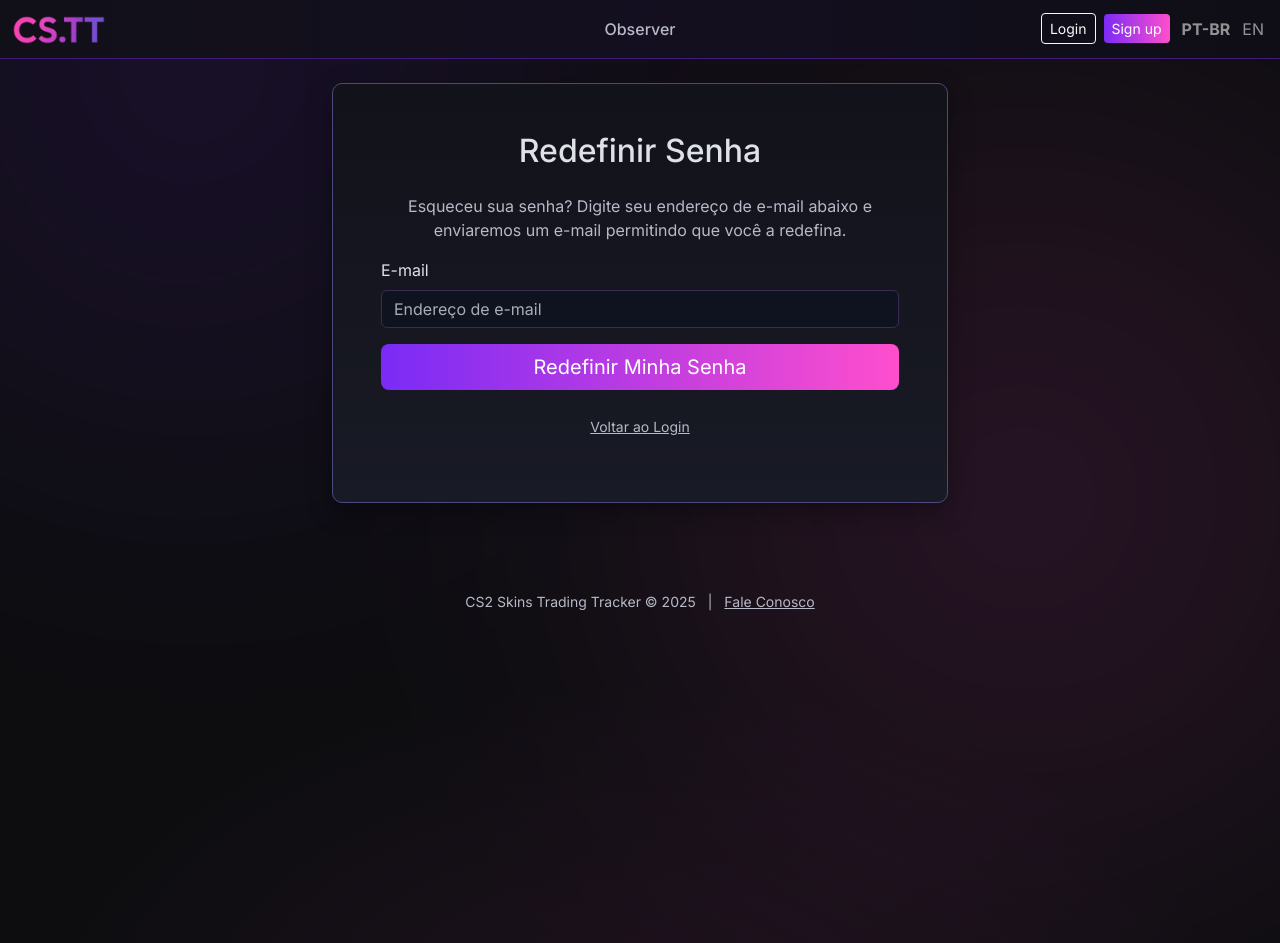
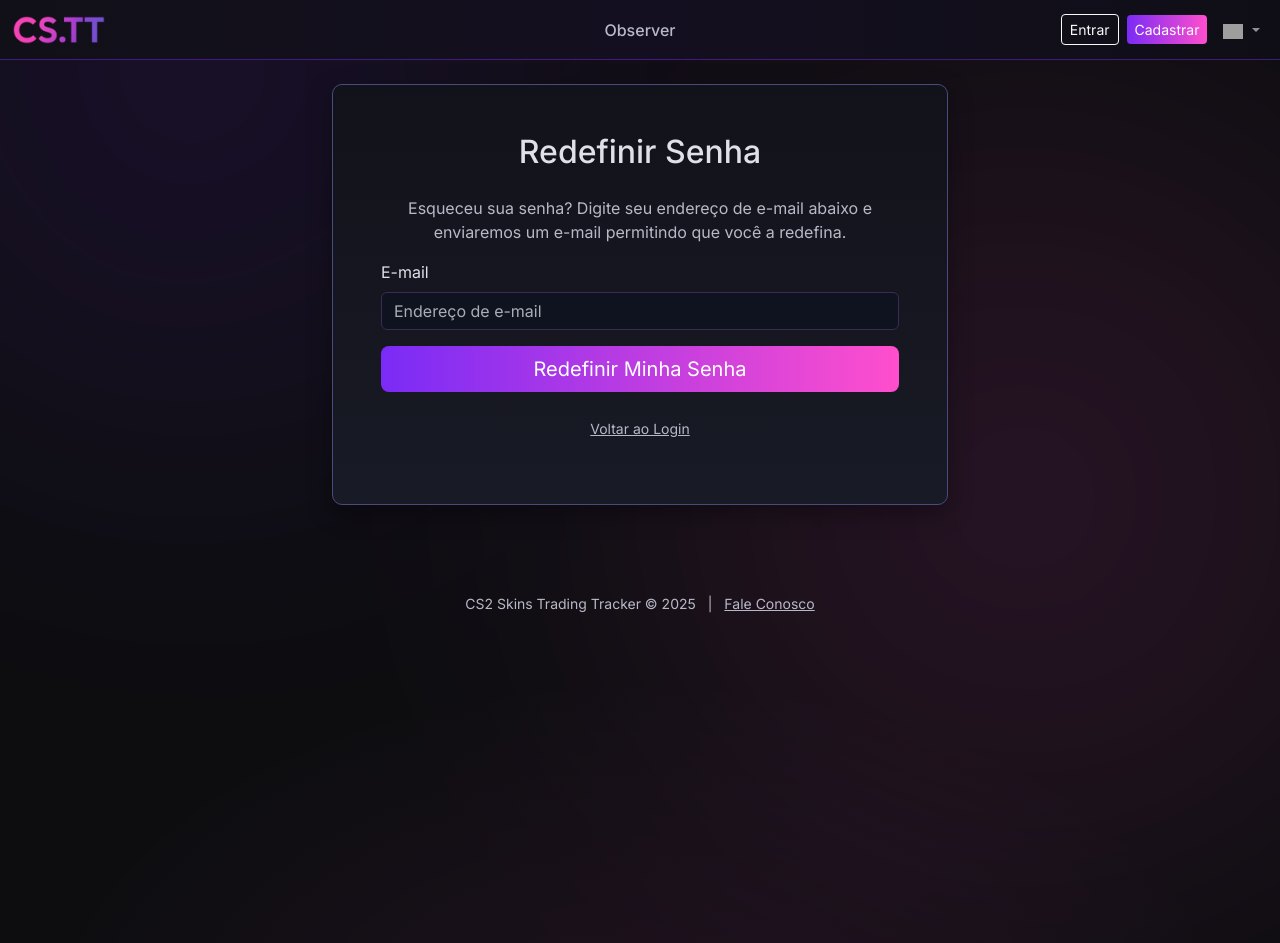
Before and after one commit to FCancella/Skins-Trading-Tracker, a Django app: page /accounts/password/reset/ in a window 1280 px wide. Run offline with Django 4.2, Linux system fonts and the light colour scheme; some web fonts are replaced; grey boxes are pictures that could not be loaded.

Commit message:
switch language

```diff
--- a/templates/base.html
+++ b/templates/base.html
@@ -78,28 +78,48 @@
                 </div>
               {% else %}
                 <div class="d-flex align-items-center" id="auth-buttons">
-                  <a class="btn btn-outline-light btn-sm me-2" href="{% url 'account_login' %}">Login</a>
-                  <a class="btn btn-primary btn-sm" href="{% url 'account_signup' %}">Sign up</a>
+                  <a class="btn btn-outline-light btn-sm me-2" href="{% url 'account_login' %}">{% trans "Entrar" %}</a>
+                  <a class="btn btn-primary btn-sm" href="{% url 'account_signup' %}">{% trans "Cadastrar" %}</a>
                 </div>
               {% endif %}
             </li>
 
-            <li class="nav-item ms-lg-2">
+            <li class="nav-item ms-lg-2 dropdown">
                 {% get_current_language as CURRENT_LANGUAGE_CODE %}
-                <form action="{% url 'set_language' %}" method="post" class="d-flex align-items-center" style="gap: 0.25rem;">
-                    {% csrf_token %}
-                    <input name="next" type="hidden" value="{{ request.get_full_path|default:'/' }}">
 
+                <a class="nav-link dropdown-toggle" href="#" role="button" data-bs-toggle="dropdown" aria-expanded="false" style="padding-top: 0.6rem; padding-bottom: 0.6rem;">
                     {% if CURRENT_LANGUAGE_CODE == 'en' %}
-                        <button type="submit" name="language" value="pt-br" class="btn btn-link nav-link p-1" style="text-decoration: none;">PT-BR</button>
-                        <span class="nav-link p-1 fw-bold">EN</span>
+                        <img src="https://flagcdn.com/w20/us.png" width="20" alt="EN">
                     {% else %}
-                        <span class="nav-link p-1 fw-bold">PT-BR</span>
-                        <button type="submit" name="language" value="en" class="btn btn-link nav-link p-1" style="text-decoration: none;">EN</button>
+                        <img src="https://flagcdn.com/w20/br.png" width="20" alt="PT-BR">
                     {% endif %}
-                </form>
+                </a>
+
+                <ul class="dropdown-menu dropdown-menu-dark dropdown-menu-end" style="min-width: auto;">
+                    {% get_available_languages as LANGUAGES %}
+                    {% for lang_code, lang_name in LANGUAGES %}
+                        {% if lang_code != CURRENT_LANGUAGE_CODE %}
+                            <li>
+                                <form action="{% url 'set_language' %}" method="post" class="dropdown-item p-0">
+                                    {% csrf_token %}
+                                    <input name="next" type="hidden" value="{{ request.get_full_path|default:'/' }}">
+                                    <button type="submit" name="language" value="{{ lang_code }}" class="dropdown-item">
+                                        {% if lang_code == 'en' %}
+                                            <img src="https://flagcdn.com/w20/us.png" width="20" alt="EN">
+                                        {% elif lang_code == 'pt-br' %}
+                                            <img src="https://flagcdn.com/w20/br.png" width="20" alt="PT-BR">
+                                        {% else %}
+                                            {{ lang_name }}
+                                        {% endif %}
+                                    </button>
+                                </form>
+                            </li>
+                        {% endif %}
+                    {% endfor %}
+                </ul>
             </li>
-          </ul>
+            </ul>
+
         </div>
       </div>
     </nav>
```
